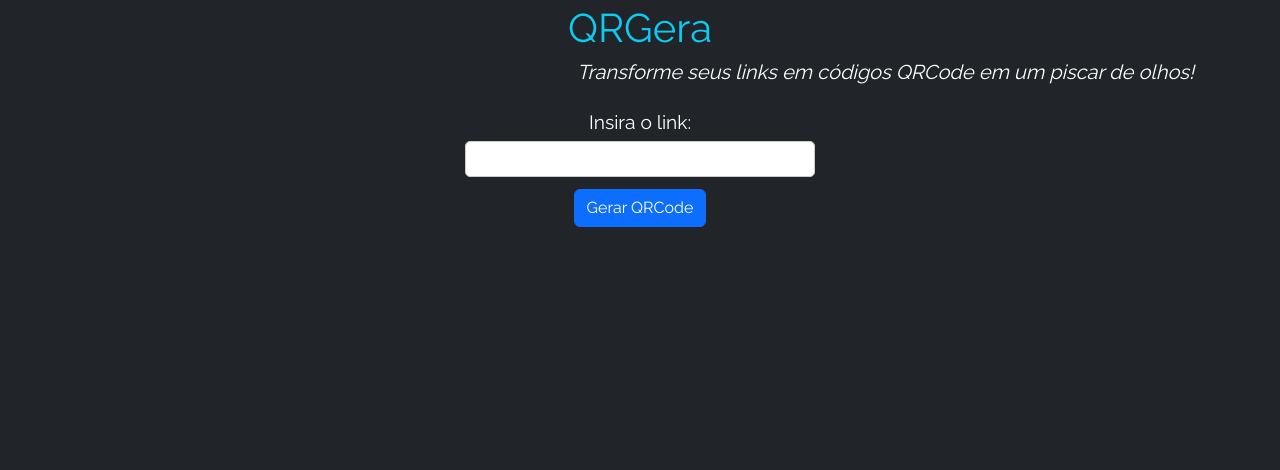
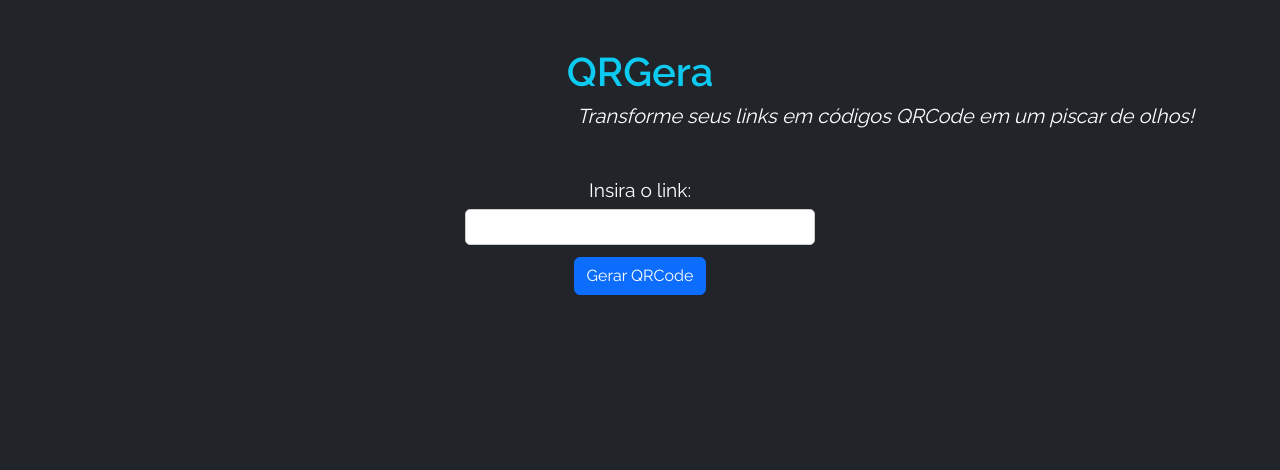
Before and after one commit to silasgoncalvesczs/QRGera, a plain HTML site: page index.html in a window 1280 px wide. Shown: the top 470 px of the page. Drawn offline with nearby package versions, Linux system fonts and the light colour scheme.

Commit message:
atualiza layout

```diff
--- a/index.html
+++ b/index.html
@@ -6,7 +6,7 @@
     <meta http-equiv="X-UA-Compatible" content="IE=edge">
     <meta name="viewport" content="width=device-width, initial-scale=1.0">
     <link rel="icon" href="./src/assets/qr-code.png" type="image/png">
-    <title>QRGera - QRCode</title>
+    <title>QRGera</title>
     <link rel="stylesheet" href="./style.css">
     <link href="https://cdn.jsdelivr.net/npm/bootstrap@5.3.0-alpha1/dist/css/bootstrap.min.css" rel="stylesheet"
         integrity="sha384-GLhlTQ8iRABdZLl6O3oVMWSktQOp6b7In1Zl3/Jr59b6EGGoI1aFkw7cmDA6j6gD" crossorigin="anonymous">
@@ -18,8 +18,8 @@
 <body class="text-bg-dark">
 
     <div class="container">
-        <section class="text-center mt-1">
-            <h1 class="text-info">QRGera</h1>
+        <section class="text-center my-sm-5 mt-2">
+            <h1 class="text-info fw-bold">QRGera</h1>
             <h5 class="text-md-end px-1">Transforme seus links em códigos QRCode em um piscar de olhos!
             </h5>
         </section>
```
